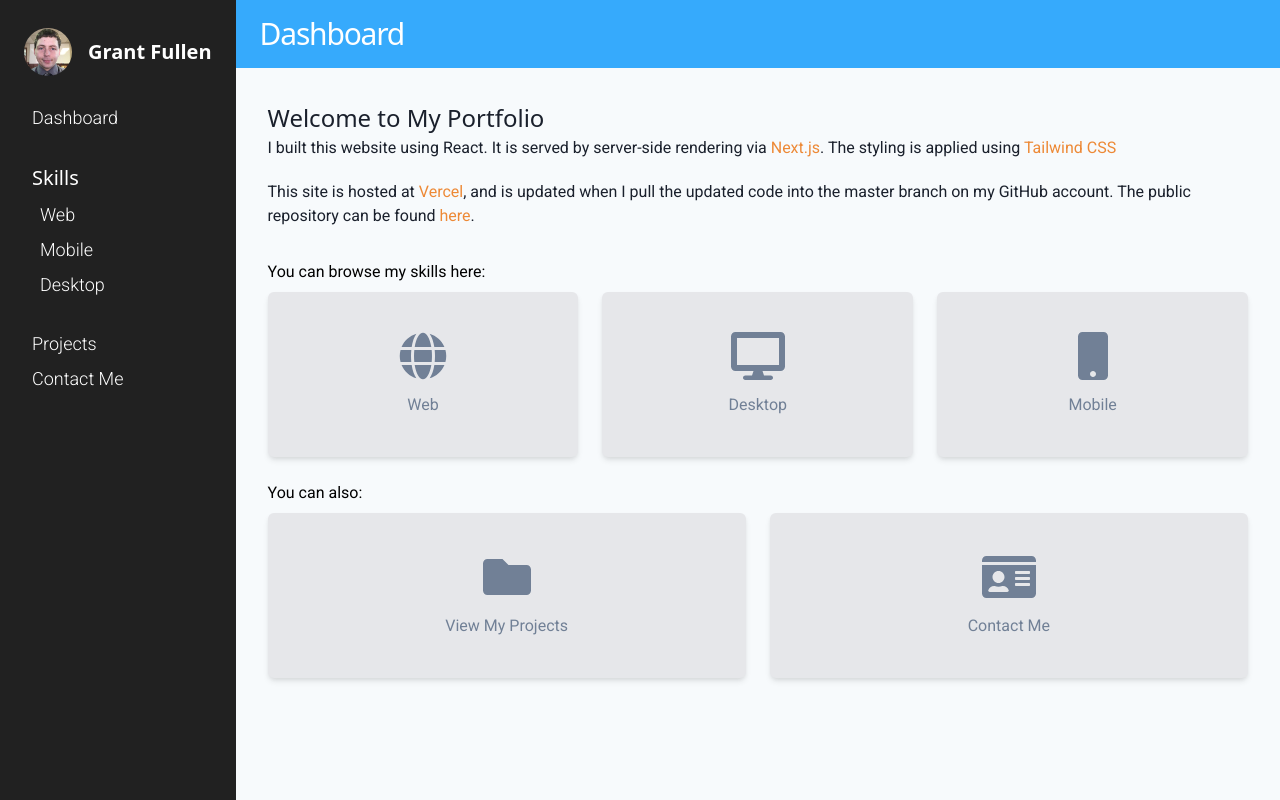
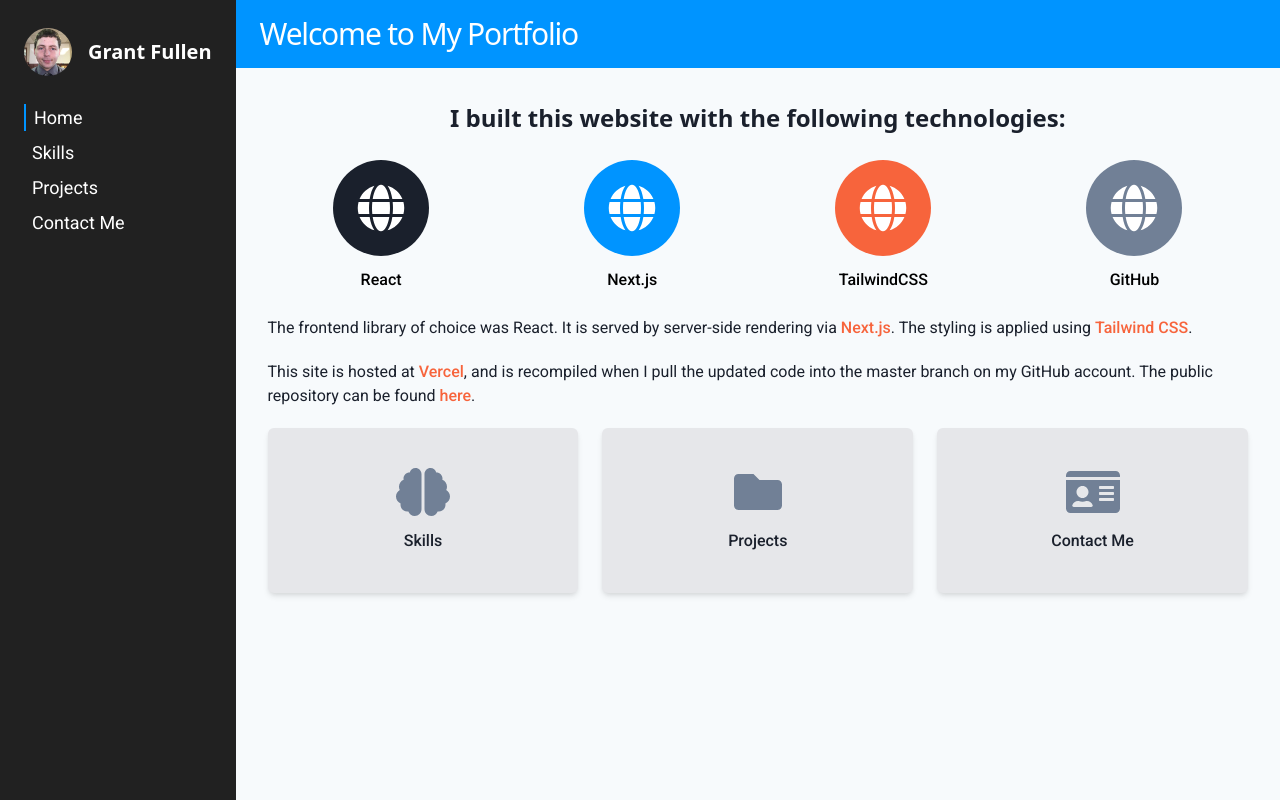
Before and after one commit to grant1842/resume, a Next.js app: page / in a window 1280 px wide. Built offline with nearby package versions, Linux system fonts and the light colour scheme.

Commit message:
home page looking better

```diff
--- a/components/layout.tsx
+++ b/components/layout.tsx
@@ -3,7 +3,7 @@
 import Head from 'next/head'
 import Sidebar from './sidebar/Sidebar'
 import PageContent from './PageContent'
-import { useRouter } from 'next/router'
+import { useRouter, NextRouter } from 'next/router'
 import { useState, MouseEvent } from 'react'
 
 type Props = {
@@ -13,7 +13,7 @@
 }
 
 const Layout = ({ children, headChildren, headerTitle = 'Grant Fullen - React Portfolio' }: Props) => {
-    const router = useRouter()
+    const router: NextRouter = useRouter()
 
     const [mobileMenuVisible, setMobileMenuVisible] = useState(false)
 
--- a/components/pages/home/HomeFeatureCard.tsx
+++ b/components/pages/home/HomeFeatureCard.tsx
@@ -22,7 +22,7 @@
                                     <FontAwesomeIcon size={'3x'} icon={icon} />
                                 </div>
                                 <div>
-                                    <p className={'mb-0'}>{text}</p>
+                                    <p className={'text-gray-900 font-medium mb-0'}>{text}</p>
                                 </div>
                             </div>
                         </a>
--- a/components/sidebar/Sidebar.tsx
+++ b/components/sidebar/Sidebar.tsx
@@ -1,12 +1,17 @@
 import SidebarItem from './components/SidebarItem'
 import SidebarSection from './components/SidebarSection'
 import Avatar from '../avatar'
+import { NextRouter, useRouter } from 'next/router'
 
 type Props = {
     mobileMenuVisible: boolean
 }
 
 const Sidebar = ({ mobileMenuVisible }: Props) => {
+    const router: NextRouter = useRouter()
+    const route: string = router.route
+    console.log('Sidebar -> route', route)
+
     return (
         <nav
             className={`${
@@ -17,16 +22,10 @@
                 <Avatar name={'Grant Fullen'} picture={'/assets/profile-picture.jpg'} />
             </SidebarSection>
             <SidebarSection>
-                <SidebarItem url={'/'} text={'Dashboard'} />
-            </SidebarSection>
-            <SidebarSection title={'Skills'}>
-                <SidebarItem url={'/skills/web'} text={'Web'} />
-                <SidebarItem url={'/skills/mobile'} text={'Mobile'} />
-                <SidebarItem url={'/skills/desktop'} text={'Desktop'} />
-            </SidebarSection>
-            <SidebarSection>
-                <SidebarItem url={'/projects'} text={'Projects'} />
-                <SidebarItem url={'/contact'} text={'Contact Me'} />
+                <SidebarItem url={'/'} text={'Home'} active={route === '/'} />
+                <SidebarItem url={'/skills'} text={'Skills'} active={route === '/skills'} />
+                <SidebarItem url={'/projects'} text={'Projects'} active={route === '/projects'} />
+                <SidebarItem url={'/contact'} text={'Contact Me'} active={route === '/contact'} />
             </SidebarSection>
         </nav>
     )
--- a/components/sidebar/components/SidebarItem.tsx
+++ b/components/sidebar/components/SidebarItem.tsx
@@ -3,12 +3,19 @@
 type Props = {
     url: string
     text: string
+    active: boolean
 }
 
-const SidebarItem = ({ url, text }: Props) => {
+const SidebarItem = ({ url, text, active }: Props) => {
     return (
         <Link href={url}>
-            <a className={'text-lg hover:bg-white hover:rounded-lg hover:text-blue-primary px-2 py-1'}>{text}</a>
+            <a
+                className={`font-normal text-lg hover:bg-white hover:rounded-lg border-blue-primary hover:text-blue-primary my-1 px-2 ${
+                    active ? 'border-l-2' : ''
+                }`}
+            >
+                {text}
+            </a>
         </Link>
     )
 }
--- a/pages/contact.tsx
+++ b/pages/contact.tsx
@@ -1,10 +1,10 @@
-import { useRouter } from 'next/router'
+import { useRouter, NextRouter } from 'next/router'
 import Layout from '../components/layout'
 
 import Container from '../components/container'
 
 const Contact = () => {
-    const router = useRouter()
+    const router: NextRouter = useRouter()
 
     return (
         <Layout headerTitle={'Contact Me'}>
--- a/pages/index.tsx
+++ b/pages/index.tsx
@@ -1,28 +1,96 @@
 import Container from '../components/container'
 import Layout from '../components/layout'
-import { faGlobe, faMobile, faDesktop, faFolder, faIdCard } from '@fortawesome/free-solid-svg-icons'
-import { useRouter } from 'next/router'
+import { faGlobe, faMobile, faDesktop, faFolder, faIdCard, faBrain } from '@fortawesome/free-solid-svg-icons'
+import { useRouter, NextRouter } from 'next/router'
 import HomeFeatureCard from '../components/pages/home/HomeFeatureCard'
+import { FontAwesomeIcon } from '@fortawesome/react-fontawesome'
 
 type Props = {}
 
 const Index = ({}: Props) => {
-    const router = useRouter()
+    const router: NextRouter = useRouter()
 
     return (
         <>
-            <Layout headerTitle={'Dashboard'}>
+            <Layout headerTitle={'Welcome to My Portfolio'}>
                 <Container>
                     {router.isFallback ? (
                         <p>Loading…</p>
                     ) : (
                         <>
-                            <div className={'mb-8'}>
-                                <h2 className={'text-gray-900'}>Welcome to My Portfolio</h2>
+                            <h2 className={'text-center font-bold text-gray-900'}>
+                                I built this website with the following technologies:
+                            </h2>
+
+                            <div className='p-0'>
+                                <div className='grid grid-cols-2 sm:grid-cols-4 gap-6 my-6'>
+                                    <div className='flex flex-col items-center justify-center'>
+                                        <a href='https://reactjs.org' target={'_blank'}>
+                                            <div className='flex items-center justify-center rounded-full w-24 h-24 bg-gray-900 mb-3 cursor-pointer hover:bg-gray-700'>
+                                                <FontAwesomeIcon
+                                                    className={'flex text-white'}
+                                                    size={'3x'}
+                                                    icon={faGlobe}
+                                                />
+                                            </div>
+                                            <div>
+                                                <p className={'text-center font-medium mb-0'}>React</p>
+                                            </div>
+                                        </a>
+                                    </div>
+                                    <div className='flex flex-col items-center justify-center'>
+                                        <a href='https://nextjs.org' target={'_blank'}>
+                                            <div className='flex items-center justify-center rounded-full w-24 h-24 bg-blue-primary mb-3 cursor-pointer hover:bg-gray-700'>
+                                                <FontAwesomeIcon
+                                                    className={'flex text-white'}
+                                                    size={'3x'}
+                                                    icon={faGlobe}
+                                                />
+                                            </div>
+                                            <div>
+                                                <p className={'text-center font-medium mb-0'}>Next.js</p>
+                                            </div>
+                                        </a>
+                                    </div>
+                                    <div className='flex flex-col items-center justify-center'>
+                                        <a href='https://tailwindcss.com' target={'_blank'}>
+                                            <div className='flex items-center justify-center rounded-full w-24 h-24 bg-peach-primary mb-3 cursor-pointer hover:bg-gray-700'>
+                                                <FontAwesomeIcon
+                                                    className={'flex text-white'}
+                                                    size={'3x'}
+                                                    icon={faGlobe}
+                                                />
+                                            </div>
+                                            <div>
+                                                <p className={'text-center font-medium mb-0'}>TailwindCSS</p>
+                                            </div>
+                                        </a>
+                                    </div>
+                                    <div className='flex flex-col items-center justify-center'>
+                                        <a href='https://github.com' target={'_blank'}>
+                                            <div className='flex items-center justify-center rounded-full w-24 h-24 bg-gray-600 mb-3 cursor-pointer hover:bg-gray-700'>
+                                                <FontAwesomeIcon
+                                                    className={'flex text-white'}
+                                                    size={'3x'}
+                                                    icon={faGlobe}
+                                                />
+                                            </div>
+                                            <div>
+                                                <p className={'text-center font-medium mb-0'}>GitHub</p>
+                                            </div>
+                                        </a>
+                                    </div>
+                                </div>
+                            </div>
+
                             <p className={'text-gray-900'}>
-                                    I built this website using React. It is served by server-side rendering via{' '}
+                                The frontend library of choice was React. It is served by server-side rendering via{' '}
                                 <span>
-                                        <a href='https://nextjs.org' target={'_blank'} className={'text-orange-500'}>
+                                    <a
+                                        href='https://nextjs.org'
+                                        target={'_blank'}
+                                        className={'text-peach-primary font-medium'}
+                                    >
                                         Next.js
                                     </a>
                                 </span>
@@ -31,51 +99,42 @@
                                     <a
                                         href='https://tailwindcss.com'
                                         target={'_blank'}
-                                            className={'text-orange-500'}
+                                        className={'text-peach-primary font-medium'}
                                     >
                                         Tailwind CSS
                                     </a>
                                 </span>
+                                .
                             </p>
 
                             <p className={'text-gray-900'}>
                                 This site is hosted at{' '}
                                 <span>
-                                        <a href='https://vercel.com' target={'_blank'} className={'text-orange-500'}>
+                                    <a
+                                        href='https://vercel.com'
+                                        target={'_blank'}
+                                        className={'text-peach-primary font-medium'}
+                                    >
                                         Vercel
                                     </a>
                                 </span>
-                                    , and is updated when I pull the updated code into the master branch on my GitHub
+                                , and is recompiled when I pull the updated code into the master branch on my GitHub
                                 account. The public repository can be found{' '}
                                 <span>
                                     <a
                                         href='https://github.com/grant1842/resume'
                                         target={'_blank'}
-                                            className={'text-orange-500'}
+                                        className={'text-peach-primary font-medium'}
                                     >
                                         here
                                     </a>
                                 </span>
                                 .
                             </p>
-                            </div>
 
-                            <div className={'text-center sm:text-left mb-2'}>
-                                <p className={'mb-0'}>You can browse my skills here:</p>
-                            </div>
-
-                            <div className='sm:grid sm:grid-cols-3 sm:col-gap-6 mb-6'>
-                                <HomeFeatureCard icon={faGlobe} text={'Web'} link={'/skills/web'} />
-                                <HomeFeatureCard icon={faDesktop} text={'Desktop'} link={'/skills/desktop'} />
-                                <HomeFeatureCard icon={faMobile} text={'Mobile'} link={'/skills/mobile'} />
-                            </div>
-
-                            <div className={'text-center sm:text-left mb-2'}>
-                                <p className={'mb-0'}>You can also:</p>
-                            </div>
-
-                            <div className={'sm:grid sm:grid-cols-2 sm:col-gap-6 mb-6'}>
-                                <HomeFeatureCard icon={faFolder} text={'View My Projects'} link={'/projects'} />
+                            <div className='sm:grid sm:grid-cols-3 sm:gap-6 mb-6'>
+                                <HomeFeatureCard icon={faBrain} text={'Skills'} link={'/skills'} />
+                                <HomeFeatureCard icon={faFolder} text={'Projects'} link={'/projects'} />
                                 <HomeFeatureCard icon={faIdCard} text={'Contact Me'} link={'/contact'} />
                             </div>
                         </>
--- a/pages/projects.tsx
+++ b/pages/projects.tsx
@@ -1,10 +1,10 @@
-import { useRouter } from 'next/router'
+import { useRouter, NextRouter } from 'next/router'
 import Layout from '../components/layout'
 
 import Container from '../components/container'
 
 const Projects = () => {
-    const router = useRouter()
+    const router: NextRouter = useRouter()
 
     return (
         <Layout headerTitle={'Projects'}>
--- a/pages/skills/desktop.tsx
+++ b/pages/skills/index.tsx
@@ -1,20 +1,20 @@
-import { useRouter } from 'next/router'
+import { useRouter, NextRouter } from 'next/router'
 import Layout from '../../components/layout'
 
 import Container from '../../components/container'
 
-const Desktop = () => {
-    const router = useRouter()
+const SkillsIndex = () => {
+    const router: NextRouter = useRouter()
 
     return (
-        <Layout headerTitle={'Desktop Skills'}>
+        <Layout headerTitle={'Skills'}>
             <Container>
                 {router.isFallback ? (
                     <p>Loading…</p>
                 ) : (
                     <>
                         <div>
-                            <p>skills - desktop</p>
+                            <p>skills page</p>
                         </div>
                     </>
                 )}
@@ -23,4 +23,4 @@
     )
 }
 
-export default Desktop
+export default SkillsIndex
--- a/pages/skills/mobile.tsx
+++ /dev/null
@@ -1,26 +0,0 @@
-import { useRouter } from 'next/router'
-import Layout from '../../components/layout'
-
-import Container from '../../components/container'
-
-const Mobile = () => {
-    const router = useRouter()
-
-    return (
-        <Layout headerTitle={'Mobile Skills'}>
-            <Container>
-                {router.isFallback ? (
-                    <p>Loading…</p>
-                ) : (
-                    <>
-                        <div>
-                            <p>skills - mobile</p>
-                        </div>
-                    </>
-                )}
-            </Container>
-        </Layout>
-    )
-}
-
-export default Mobile
--- a/pages/skills/web.tsx
+++ /dev/null
@@ -1,26 +0,0 @@
-import { useRouter } from 'next/router'
-import Layout from '../../components/layout'
-
-import Container from '../../components/container'
-
-const Web = () => {
-    const router = useRouter()
-
-    return (
-        <Layout headerTitle={'Web Skills'}>
-            <Container>
-                {router.isFallback ? (
-                    <p>Loading…</p>
-                ) : (
-                    <>
-                        <div>
-                            <p>skills - web</p>
-                        </div>
-                    </>
-                )}
-            </Container>
-        </Layout>
-    )
-}
-
-export default Web
--- a/tailwind.config.js
+++ b/tailwind.config.js
@@ -4,9 +4,10 @@
         extend: {
             fontFamily: {
                 roboto: ['Roboto', 'sans-serif'],
+                lato: ['Lato', 'sans-serif'],
             },
             colors: {
-                'blue-primary': '#36AAFC',
+                'blue-primary': '#0094ff',
                 'gray-primary': '#212121',
                 'peach-primary': '#F7643C',
                 'light-gray-primary': '#E6E7EA',
```
Lines whose indentation alone changed are shown as unchanged.
